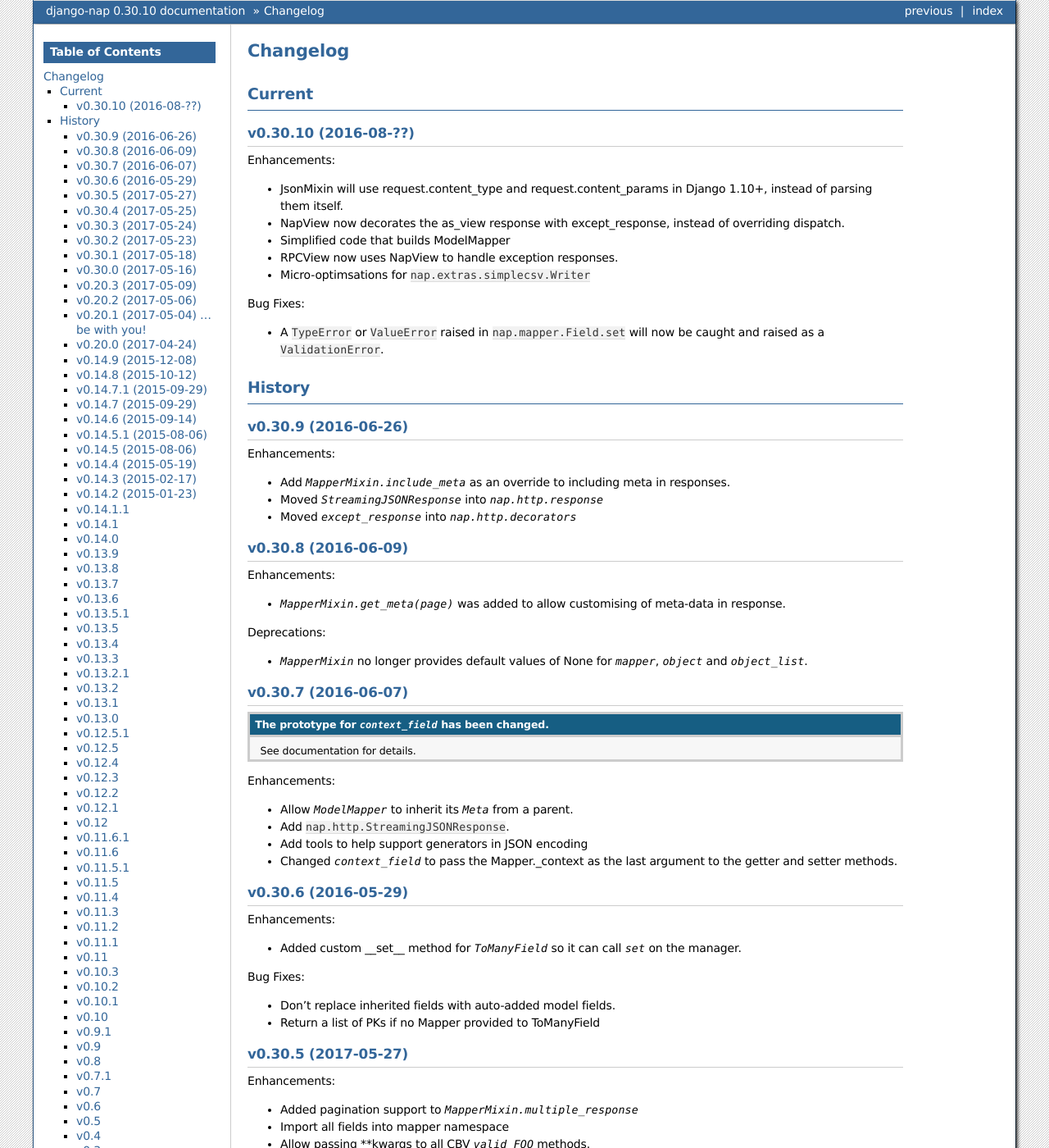
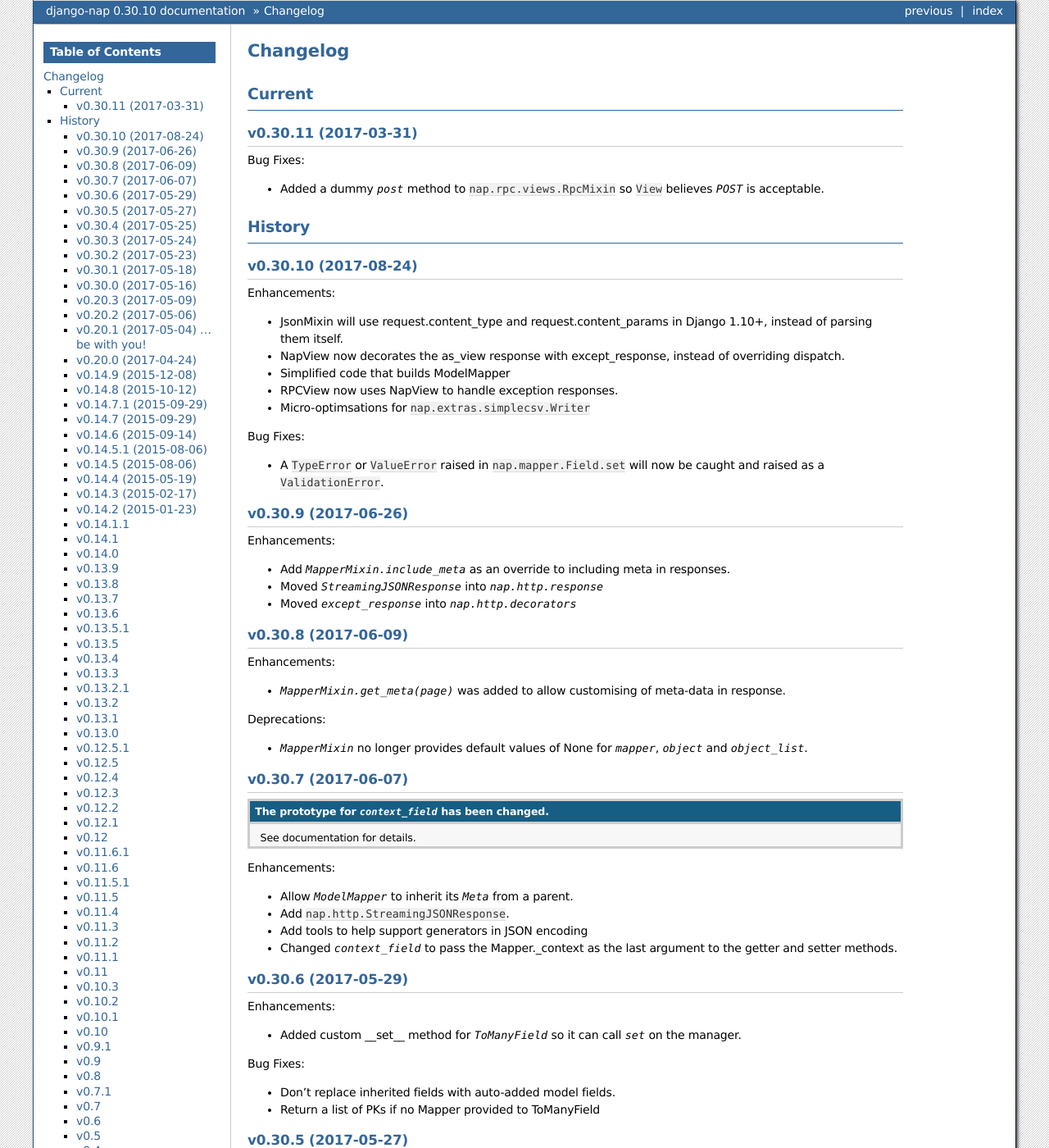
Before and after one commit to funkybob/django-nap, a Sphinx documentation site: the page built from docs/changelog.rst, in a window 1280 px wide and 1400 px high. Shown: the whole window at 82% size. Built offline with Sphinx 7.4.7, drawn with Linux system fonts in a browser that asks for light colours.

Commit message:
Add post method to RpcMixin

```diff
--- a/docs/changelog.rst
+++ b/docs/changelog.rst
@@ -6,7 +6,19 @@
 Current
 -------
 
-v0.30.10 (2016-08-??)
+v0.30.11 (2017-03-31)
+=====================
+
+Bug Fixes:
+
+- Added a dummy `post` method to ``nap.rpc.views.RpcMixin`` so ``View``
+  believes `POST` is acceptable.
+
+-------
+History
+-------
+
+v0.30.10 (2017-08-24)
 ====================
 
 Enhancements:
@@ -24,11 +36,7 @@
 - A ``TypeError`` or ``ValueError`` raised in ``nap.mapper.Field.set`` will now
   be caught and raised as a ``ValidationError``.
 
--------
-History
--------
-
-v0.30.9 (2016-06-26)
+v0.30.9 (2017-06-26)
 ====================
 
 Enhancements:
@@ -37,7 +45,7 @@
 - Moved `StreamingJSONResponse` into `nap.http.response`
 - Moved `except_response` into `nap.http.decorators`
 
-v0.30.8 (2016-06-09)
+v0.30.8 (2017-06-09)
 ====================
 
 Enhancements:
@@ -50,7 +58,7 @@
 - `MapperMixin` no longer provides default values of None for `mapper`,
   `object` and `object_list`.
 
-v0.30.7 (2016-06-07)
+v0.30.7 (2017-06-07)
 ====================
 
 .. admonition:: The prototype for `context_field` has been changed.
@@ -65,7 +73,7 @@
 - Changed `context_field` to pass the Mapper._context as the last argument to
   the getter and setter methods.
 
-v0.30.6 (2016-05-29)
+v0.30.6 (2017-05-29)
 ====================
 
 Enhancements:
```
Also changed, not shown: 1 other file.
